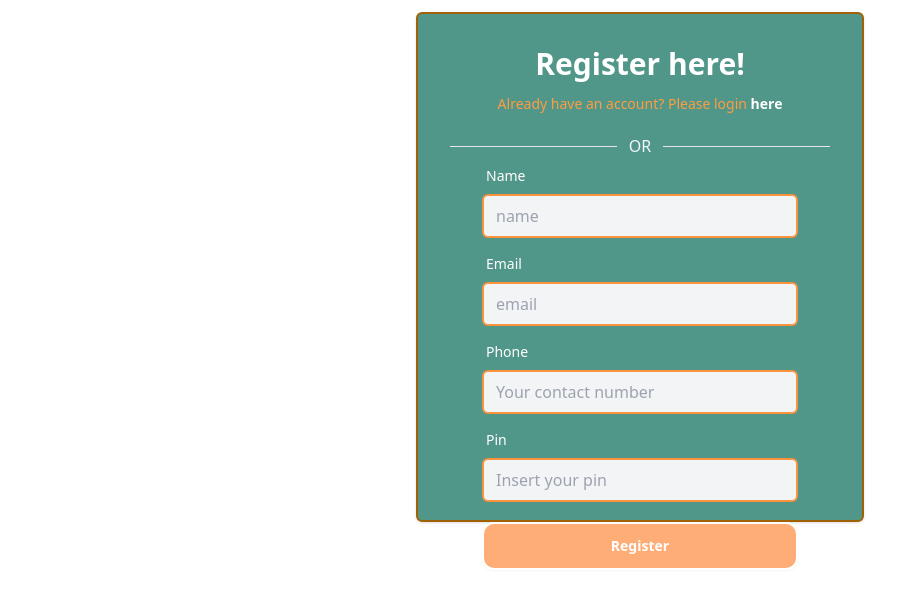
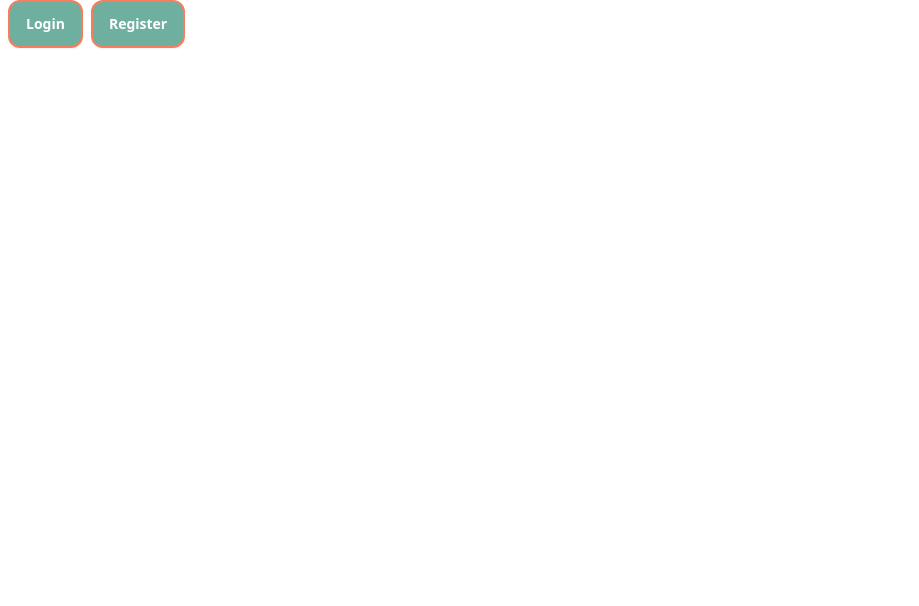
Before and after one commit to farzana-mohsin/bongo-pay-client, a React (Vite) app: page / in a window 1280 px wide. Shown: the top 606 px of the page, without its empty margins (0-919 px from the left). Built offline with nearby package versions, Linux system fonts and the light colour scheme.

Commit message:
add Homepage with buttons for login and register

```diff
--- /dev/null
+++ b/src/Components/Root.jsx
@@ -0,0 +1,11 @@
+import { Outlet } from "react-router-dom";
+
+const Root = () => {
+  return (
+    <div>
+      <Outlet></Outlet>
+    </div>
+  );
+};
+
+export default Root;
--- /dev/null
+++ b/src/Pages/Home.jsx
@@ -0,0 +1,191 @@
+import { Link } from "react-router-dom";
+
+const Home = () => {
+  return (
+    <div>
+      <div className='flex flex-row'>
+        <Link to='/login'>
+          <button className='btn  bg-[#6faf9f] text-white lg:px-4 lg:py-2 border-2 text-sm rounded-xl lg:ml-2 hover:bg-[#727C82] border-[#f77d5c]'>
+            Login
+          </button>
+        </Link>
+        <Link to='/register'>
+          <button className='btn  bg-[#6faf9f] text-white lg:px-4 lg:py-2 text-sm rounded-xl ml-2 hover:bg-[#727C82] border-2 border-[#f77d5c]'>
+            Register
+          </button>
+        </Link>
+      </div>
+
+      {/* <div>
+      <div className='navbar py-6 shadow-lg mx-auto bg-[#d4f1e9] lg:px-8'>
+        <div className='navbar-start'>
+          <div className='dropdown dropdown-hover'>
+            <div
+              tabIndex={0}
+              role='button'
+              className='btn btn-ghost lg:hidden'
+            >
+              <svg
+                xmlns='http://www.w3.org/2000/svg'
+                className='h-5 w-5'
+                fill='none'
+                viewBox='0 0 24 24'
+                stroke='currentColor'
+              >
+                <path
+                  strokeLinecap='round'
+                  strokeLinejoin='round'
+                  strokeWidth='2'
+                  d='M4 6h16M4 12h8m-8 6h16'
+                />
+              </svg>
+            </div>
+            <ul
+              tabIndex={0}
+              className='menu menu-md dropdown-content z-[3] p-2 shadow bg-base-100 rounded-box w-52 '
+            >
+              <li className=''>
+                <NavLink
+                  to='/'
+                  className={({ isActive }) =>
+                    isActive ? "font-bold text-[#f77d5c] " : "font-bold"
+                  }
+                >
+                  Home
+                </NavLink>
+              </li>
+              <li className=' lg:mr-0'>
+                <NavLink
+                  to='/need-volunteers'
+                  className={({ isActive }) =>
+                    isActive ? "font-bold text-[#f77d5c]" : "font-bold"
+                  }
+                >
+                  Volunteers Needed
+                </NavLink>
+              </li>
+              <li>
+                <NavLink
+                  to='/add-post'
+                  className={({ isActive }) =>
+                    isActive ? "font-bold text-[#f77d5c]" : "font-bold"
+                  }
+                >
+                  Add Volunteer Post
+                </NavLink>
+              </li>
+              <li>
+                <NavLink
+                  to='/manage-my-posts'
+                  className={({ isActive }) =>
+                    isActive ? "font-bold text-[#f77d5c]" : "font-bold"
+                  }
+                >
+                  Manage My Posts
+                </NavLink>
+              </li>
+            </ul>
+          </div>
+          <div>
+            <img
+              className='w-[80%] lg:w-[50%] h-[40%]'
+              src='https://i.ibb.co/kHvrYjc/logo-default-334x134.png'
+              alt=''
+            />
+          </div>
+        </div>
+        <div className='navbar-end hidden lg:flex'>
+          <ul className='text-lg flex flex-row px-1 lg:space-x-5 justify-center items-center'>
+            {navLinks}
+          </ul>
+        </div>
+        <div className=' flex flex-col md:flex-row'>
+          {user ? (
+            <div className='flex md:flex-row items-center gap-2'>
+              <div
+                className='tooltip tooltip-bottom border-none bg-none rounded-full mr-2 ml-0 py-2'
+                data-tip={user?.displayName || "user not found"}
+              >
+                <button className='rounded-full bg-none border-none lg:w-12'>
+                  <img
+                    className=' md:block rounded-full bg-none border-none'
+                    alt='image not found'
+                    src={
+                      user?.photoURL ||
+                      "https://i.ibb.co/YDgsXWt/360-F-229758328-7x8jw-Cwjt-BMm-C6rg-Fz-LFh-Zo-Ep-Lob-B6-L8.jpg"
+                    }
+                  />
+                </button>
+              </div>
+
+              <button
+                className='btn bg-[#6faf9f] hover:bg-[#727C82] text-white px-2 py-1 lg:px-4 lg:py-2 border-2 border-[#f77d5c] text-xs lg:text-sm rounded-xl lg:mr-3'
+                onClick={() => handleSignOut()}
+              >
+                Sign Out
+              </button>
+            </div>
+          ) : (
+            <div className='flex flex-row'>
+              <Link to='/login'>
+                <button className='btn  bg-[#6faf9f] text-white lg:px-4 lg:py-2 border-2 text-sm rounded-xl lg:ml-2 hover:bg-[#727C82] border-[#f77d5c]'>
+                  Login
+                </button>
+              </Link>
+              <Link to='/register'>
+                <button className='btn  bg-[#6faf9f] text-white lg:px-4 lg:py-2 text-sm rounded-xl ml-2 hover:bg-[#727C82] border-2 border-[#f77d5c]'>
+                  Register
+                </button>
+              </Link>
+            </div>
+          )}
+        </div>
+
+        <label className='cursor-pointer grid place-items-center ml-2 lg:ml-6'>
+          <input
+            onChange={handleToggle}
+            type='checkbox'
+            value='coffee'
+            className='toggle theme-controller bg-base-content row-start-1 col-start-1 col-span-2'
+          />
+          <svg
+            className='col-start-1 row-start-1 stroke-base-100 fill-base-100'
+            xmlns='http://www.w3.org/2000/svg'
+            width='10'
+            height='10'
+            viewBox='0 0 24 24'
+            fill='none'
+            stroke='currentColor'
+            strokeWidth='2'
+            strokeLinecap='round'
+            strokeLinejoin='round'
+          >
+            <circle
+              cx='12'
+              cy='12'
+              r='5'
+            />
+            <path d='M12 1v2M12 21v2M4.2 4.2l1.4 1.4M18.4 18.4l1.4 1.4M1 12h2M21 12h2M4.2 19.8l1.4-1.4M18.4 5.6l1.4-1.4' />
+          </svg>
+          <svg
+            className='col-start-2 row-start-1 stroke-base-100 fill-base-100'
+            xmlns='http://www.w3.org/2000/svg'
+            width='14'
+            height='14'
+            viewBox='0 0 24 24'
+            fill='none'
+            stroke='currentColor'
+            strokeWidth='2'
+            strokeLinecap='round'
+            strokeLinejoin='round'
+          >
+            <path d='M21 12.79A9 9 0 1 1 11.21 3 7 7 0 0 0 21 12.79z'></path>
+          </svg>
+        </label>
+      </div>
+    </div> */}
+    </div>
+  );
+};
+
+export default Home;
```
Also changed, not shown: src/Routes/Routes.jsx (+18 -1 lines).
